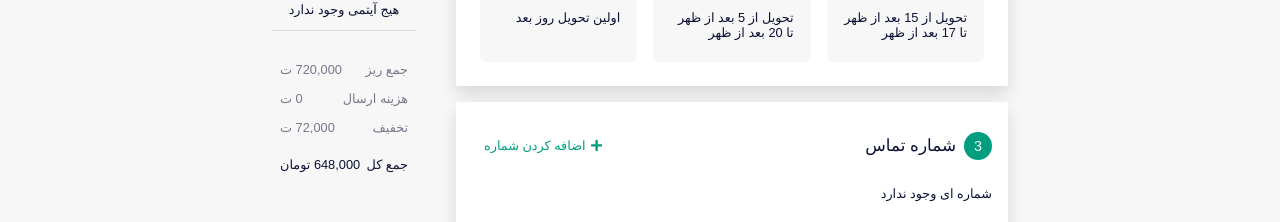
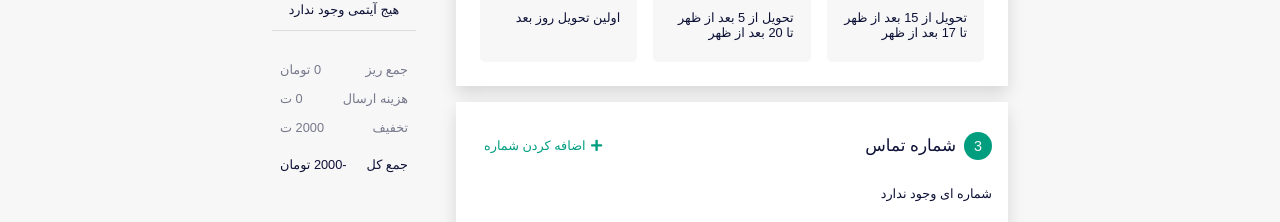
Before and after one commit to reza-goodarzi/grocery_delivery, a React (Create React App) app: page /checkout in a window 1280 px wide. Shown: the part 503-725 px from the top of the page. Built offline with nearby package versions, Linux system fonts and the light colour scheme; a small style sheet from the web is missing.

Commit message:
render basic info  of user bill

```diff
--- a/src/components/YourOrder/YourBill.js
+++ b/src/components/YourOrder/YourBill.js
@@ -1,11 +1,18 @@
+import { useSelector } from "react-redux";
 import styled from "styled-components";
 
 function YourBill() {
+	const cart = useSelector(state => state.cart);
+
+	const subTotal = cart.items.reduce((acc, item) => acc + item.price, 0) * 1000;
+	const discount = 2000; //Todo Temp
+	const total = subTotal - discount;
+
 	return (
 		<YourBillStyle>
 			<span className="sub_total">
 				<p className="title">جمع ریز</p>
-				<p className="price">720,000 ت</p>
+				<p className="price">{subTotal} تومان</p>
 			</span>
 			<span className="delivery_fee">
 				<p className="title">هزینه ارسال</p>
@@ -13,11 +20,11 @@ function YourBill() {
 			</span>
 			<span className="discount">
 				<p className="title">تخفیف</p>
-				<p className="price">72,000 ت</p>
+				<p className="price">{discount} ت</p>
 			</span>
 			<span className="total">
 				<p className="title">جمع کل</p>
-				<p className="price">648,000 تومان</p>
+				<p className="price">{total} تومان</p>
 			</span>
 		</YourBillStyle>
 	);
```
